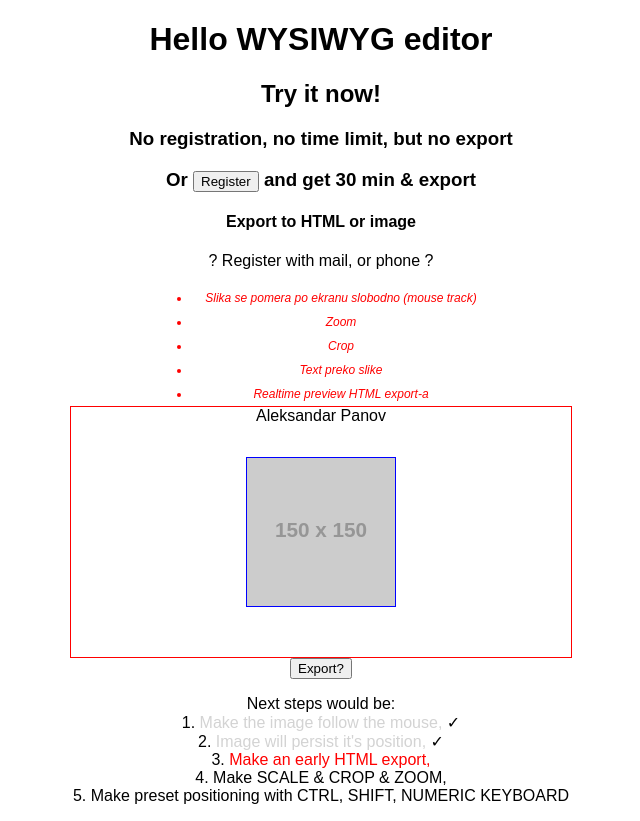
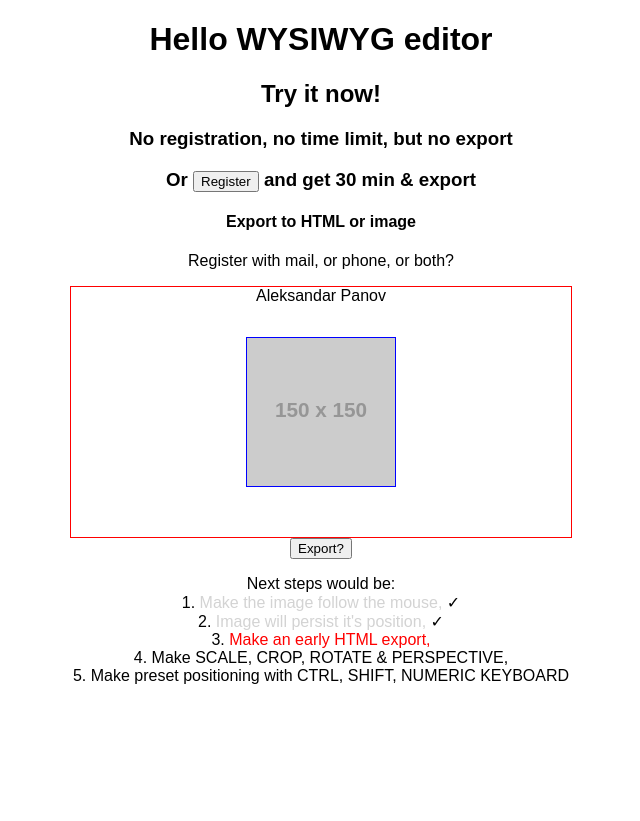
Before and after one commit to codepanov/Wysiwyg, a React (Create React App) app: page / in a window 1280 px wide. Shown: the whole page, without its empty margins (319-959 px from the left). After the commit the page ends 800 px from the top, so only its background shows below. Built offline with nearby package versions, Linux system fonts and the light colour scheme.

Commit message:
change in plans due to progress

```diff
--- a/src/App.tsx
+++ b/src/App.tsx
@@ -14,14 +14,7 @@ export default function App() {
 				Or <button>Register</button> and get 30 min & export
 			</h3>
 			<h4>Export to HTML or image</h4>
-			<p>? Register with mail, or phone ?</p>
-			<ul className="ww-notes">
-				<li>Slika se pomera po ekranu slobodno (mouse track)</li>
-				<li>Zoom</li>
-				<li>Crop</li>
-				<li>Text preko slike</li>
-				<li>Realtime preview HTML export-a</li>
-			</ul>
+			<p>Register with mail, or phone, or both?</p>
 			<WYSIWYG />
 			<button onClick={ExportHTML}>Export?</button>
 			<p>
@@ -33,7 +26,7 @@ export default function App() {
 				<br />
 				3. <span style={{ color: "red" }}>Make an early HTML export,</span>
 				<br />
-				4. Make SCALE & CROP & ZOOM,
+				4. Make SCALE, CROP, ROTATE & PERSPECTIVE,
 				<br />
 				5. Make preset positioning with CTRL, SHIFT, NUMERIC KEYBOARD
 			</p>
```
